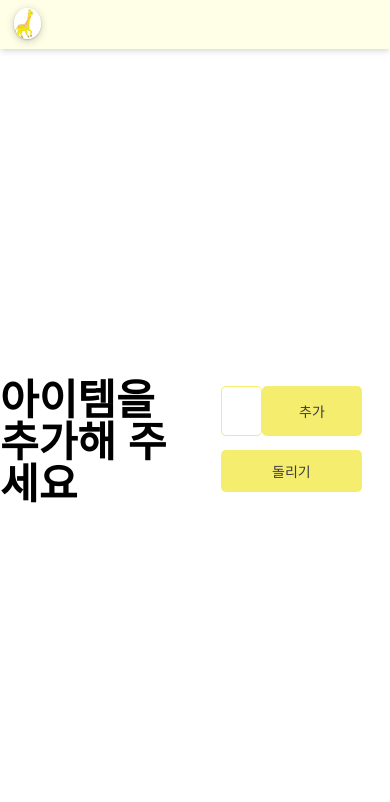
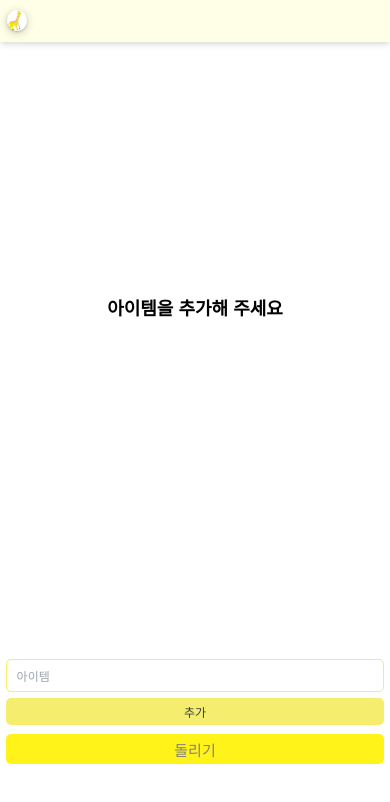
Before and after one commit to happy-wook-kim/JWorld, a Next.js app: page / in a window 390 px wide. Shown: the top 802 px of the page. Built offline with nearby package versions, Linux system fonts and the light colour scheme; a web font is replaced by a local one.

Commit message:
fix: 반응형 디자인 추가

```diff
--- a/package.json
+++ b/package.json
@@ -18,5 +18,6 @@
     "postcss": "^8",
     "sass": "^1.69.5",
     "tailwindcss": "^3.3.0"
-  }
+  },
+  "packageManager": "pnpm@8.15.7+sha256.50783dd0fa303852de2dd1557cd4b9f07cb5b018154a6e76d0f40635d6cee019"
 }
--- a/src/app/header.css
+++ b/src/app/(components)/common/header.css
@@ -5,6 +5,21 @@
   align-items: center;
   background-color: var(--primary-color);
   box-shadow: rgba(0, 0, 0, 0.1) 0px 4px 6px -1px, rgba(0, 0, 0, 0.06) 0px 2px 4px -1px;
+  min-height: 3.5rem;
+}
+
+@media (max-width: 768px) {
+  .header {
+    padding: 0.5rem 0.8rem;
+    min-height: 4rem;
+  }
+}
+
+@media (max-width: 480px) {
+  .header {
+    padding: 0.4rem 0.6rem;
+    min-height: 3.5rem;
+  }
 }
 
 .header button {
@@ -17,6 +32,21 @@
   height: 2.2rem;
   border-radius: 50%;
   box-shadow: rgba(60, 64, 67, 0.3) 0px 1px 2px 0px, rgba(60, 64, 67, 0.15) 0px 2px 6px 2px;
+  transition: transform 0.2s ease;
+}
+
+@media (max-width: 768px) {
+  .header--logo {
+    width: 2rem;
+    height: 2rem;
+  }
+}
+
+@media (max-width: 480px) {
+  .header--logo {
+    width: 1.8rem;
+    height: 1.8rem;
+  }
 }
 
 .header--logo:hover {
@@ -32,6 +62,19 @@
   margin-right: 1rem;
 }
 
+@media (max-width: 768px) {
+  .header__middle {
+    gap: 0rem 0.5rem;
+    margin-right: 0.5rem;
+  }
+}
+
+@media (max-width: 480px) {
+  .header__middle {
+    margin-right: 0.3rem;
+  }
+}
+
 /*  */
 .header__back {
   width: max-content;
--- a/src/app/roulette.jsx
+++ b/src/app/(components)/roulette.jsx
@@ -41,7 +41,7 @@ export default function Roulette () {
         'fillStyle' : colors[10 - items?.length % 10],
         // 'fillStyle' : `#${Math.round(Math.random() * 0xffffff).toString(16)}`,
         'text' : value.slice(0, 9),
-        'textFontWeight' : value === '준노' ? '800' : '100'
+        'textFontWeight' : '100'
       }
       setItems([form, ...items])
     }else {
@@ -53,9 +53,29 @@ export default function Roulette () {
   }
 
   useEffect(() => {
+    const updateSize = () => {
+      const isMobile = window.innerWidth <= 768
+
+      let availableWidth, availableHeight
+      if (isMobile) {
+        availableWidth = window.innerWidth * 0.9
+        availableHeight = (window.innerHeight - 200) * 0.8
+      } else {
+        availableWidth = window.innerWidth * 0.35
+        availableHeight = window.innerHeight * 0.7
+      }
+
+      const calculatedRadius = Math.min(availableWidth, availableHeight) / 2.2
+
+      setRadius(calculatedRadius)
+      setFontSize(Math.floor(calculatedRadius / 10))
+    }
+
     setDraw(true)
-    setRadius(window.innerWidth > window.innerHeight ? window.innerHeight / 3.6 : window.innerWidth / 3.6)
-    setFontSize(Math.floor((window.innerWidth > window.innerHeight ? window.innerHeight / 3.6 : window.innerWidth / 3.6) / 11))
+    updateSize()
+
+    window.addEventListener('resize', updateSize)
+    return () => window.removeEventListener('resize', updateSize)
   }, [])
   useEffect(() => {
     setRoulette()
@@ -72,32 +92,38 @@ export default function Roulette () {
     }
   };
 
+  console.log(window.innerHeight / 10)
   const setRoulette = () => {
     if(items.length > 0) {
-      arrow.current.style.top = `calc(50% - ${radius * 1.15}px)`;
-      arrow.current.style.left = `calc(41% - ${fontSize / 2}px)`;
-      resultH1.current.style.top = `calc(50% - ${radius * 1.3}px)`;
-      resultH1.current.style.width = `${window.innerWidth / 1.8}px`;
+      const heightWeight = window.innerHeight / 10
+      const arrowTop = window.innerWidth > 600 ? heightWeight : 15
+      const resultTop = window.innerWidth > 600 ? 35: 15
+      const boardRect = canvas.current.parentElement.getBoundingClientRect();
+      arrow.current.style.top = `calc(50% - ${radius + arrowTop}px)`;
+      arrow.current.style.left = `calc(50% - 15px)`;
+      resultH1.current.style.top = `calc(50% - ${radius + arrowTop + resultTop}px)`;
+      resultH1.current.style.right = window.innerWidth < 600 ? `5px` : '';
+      resultH1.current.style.width = `100%`;
       setTheWheel(new Winwheel({
-        'outerRadius'     : radius,        // Set outer radius so wheel fits inside the background.
-        'innerRadius'     : 0,         // Make wheel hollow so segments dont go all way to center.
-        'textFontSize'    : items.length > 12 ? fontSize / 1.3 : fontSize * 1.2,         // Set default font size for the segments.
-        'textOrientation' : items.length > 6 ? 'vertical' : 'curved', // Make text vertial so goes down from the outside of wheel.
-        'textAlignment'   : 'outer',    // Align text to outside of wheel.
+        'canvasId'        : 'canvas',
+        'outerRadius'     : radius,
+        'innerRadius'     : 0,
+        'textFontSize'    : items.length > 12 ? fontSize / 1.3 : fontSize * 1.2,
+        'textOrientation' : items.length > 6 ? 'vertical' : 'curved',
+        'textAlignment'   : 'outer',
         'textFontFamily'  : 'NotoSans KR',
         'textFillStyle'   : '#FFF',
-        'numSegments'     : items?.length,         // Specify number of segments.
-        'segments'        : items,           // Define segments including colour and text. font size and text colour overridden on backrupt segments.
-        'animation' :           // Specify the animation to use.
+        'numSegments'     : items?.length,
+        'segments'        : items,
+        'animation' :
         {
           'type'     : 'spinToStop',
           'duration' : 8,
           'spins'    : 5,
-          'callbackFinished' : alertPrize,  // Function to call whent the spinning has stopped.
-          'callbackSound'    : check,   // Called when the tick sound is to be played.
-          // 'soundTrigger'     : 'pin',        // Specify pins are to trigger the sound.
+          'callbackFinished' : alertPrize,
+          'callbackSound'    : check,
         },
-        'pins' :                // Turn pins on.
+        'pins' :
         {
           'number'     : items?.length,
           'fillStyle'  : 'silver',
@@ -134,7 +160,17 @@ export default function Roulette () {
     let size
     if(typeof window !== 'undefined')
     {
-      size = type === 'w' ? window.innerWidth / 1.8 : window.innerHeight / 1.1
+      const isMobile = window.innerWidth <= 768
+
+      if (type === 'w') {
+        if (isMobile) {
+          size = window.innerWidth
+        } else {
+          size = window.innerWidth * 0.6
+        }
+      } else {
+        size = window.innerHeight - 100
+      }
     }
     return size
   }
@@ -169,7 +205,7 @@ export default function Roulette () {
       <Script src={'Winwheel.min.js'} onLoad={setRoulette}/>
       <div className={styles.game}>
         <section className={styles.sectionBoard}>
-          {isDraw ? <canvas id="canvas" width={getSize('w')} height={getSize('h')} className={styles.canvas} ref={canvas}></canvas> : <></>}
+          {isDraw ? <canvas id="canvas" width={radius * 2.5} height={radius * 2.5} className={styles.canvas} ref={canvas}></canvas> : <></>}
           {items.length === 0 ? <h3 className={styles.noItemGuide} active={items.length}>아이템을 추가해 주세요</h3> : <></>}
           <div className={styles.arrow}>
             <h1 className={styles.result} ref={resultH1}>{result}</h1>
@@ -181,14 +217,9 @@ export default function Roulette () {
         <section className={styles.sectionInput}>
           <div className={styles.inputDiv}>
             <div className={styles.sectionInput__item}>
-              <span active={inputTextGuide.show === false ? 'false' : 'true'} className={styles.inputTextGuide}>{inputTextGuide.text}</span>
               <input id="inputName" placeholder='아이템' type="text" disabled={isRotating} maxLength={8} ref={inputItem}
                 onChange={handleItemChange} onKeyPress={handleItemKeyPress}/>
               <button className={styles.add} onClick={addItem} disabled={isRotating}>추가</button>
-            </div>
-            <div>
-              {/* <label htmlFor="inputName">메뉴 :</label>
-              <input id="inputName" placeholder='메뉴' type="text"></input> */}
             </div>
           </div>
           <div className={styles.rotateDiv}>
--- a/src/app/rouletter.module.scss
+++ b/src/app/(components)/rouletter.module.scss
@@ -3,12 +3,38 @@
 .game {
   display: grid;
   grid-template-columns: 1fr 0.5fr;
-  grid-area:
+  grid-template-areas:
     "board input";
   height: calc(100vh - 4.5rem);
+  gap: 1rem;
+}
+
+@media (max-width: 1024px) {
+  .game {
+    grid-template-columns: 1fr 0.4fr;
+  }
+}
+
+@media (max-width: 768px) {
+  .game {
+    grid-template-areas:
+      "board"
+      "input";
+    grid-template-columns: 1fr;
+    grid-template-rows: 1fr 0.4fr;
+    gap: 0.5rem;
+  }
+}
+
+@media (max-width: 480px) {
+  .game {
+    grid-template-rows: 1fr 0.5fr;
+    height: calc(100vh - 3.5rem);
+  }
 }
 
 .sectionBoard {
+  grid-area: board;
   display: flex;
   justify-content: center;
   align-items: center;
@@ -19,13 +45,31 @@
   position: absolute;
   font-size: 3rem;
   font-weight: 600;
+  text-align: center;
+  padding: 0 1rem;
+}
+
+@media (max-width: 768px) {
+  .noItemGuide {
+    font-size: 2rem;
+  }
+}
+
+@media (max-width: 480px) {
+  .noItemGuide {
+    font-size: 1.5rem;
+  }
 }
 
 /* 룰렛 */
 .canvas {
   position: absolute;
-  top: 0%;
-  left: 0%;
+  top: 50%;
+  left: 50%;
+  transform: translate(-50%, -50%);
+  width: 100%;
+  height: 100%;
+  object-fit: contain;
 }
 
 .arrow {
@@ -44,41 +88,109 @@
     width: 100%;
   }
 }
+
+@media (max-width: 768px) {
+  .arrow {
+    svg {
+      width: 25px;
+      height: 25px;
+    }
+    h1 {
+      font-size: 2rem;
+    }
+  }
+}
+
+@media (max-width: 480px) {
+  .arrow {
+    svg {
+      width: 20px;
+      height: 20px;
+    }
+    h1 {
+      font-size: 1.6rem;
+    }
+  }
+}
 .result {
   position: absolute;
   height: 3rem;
   text-align: center;
+  display: flex;
+  justify-content: center;
 }
 
 /* 아이템 input */
 .sectionInput {
+  grid-area: input;
   display: flex;
   flex-direction: column;
   justify-content: center;
   align-items: center;
   gap: 1rem 0.5rem;
-  padding: 1rem 2rem;
+  padding: 1rem 4rem;
   input:disabled {
     border-color: lightgray;
   }
   button:disabled {
     background-color: lightgray;
   }
-
   .inputDiv {
     width: 100%;
     input {
       width: 100%;
     }
   }
+  .rotateDiv {
+    width: 100%;
+    button {
+      width: 100%;
+      background: #fff31a;
+      color: gray;
+      font-size: 1.25rem;
+      &:disabled {
+        background-color: lightgray;
+      }
+    }
+  }
   &__item {
     display: flex;
     width: 100%;
-    height: 50px;
+    height: 3.5rem;
     position: relative;
+    gap: 0.5rem;
     button {
-      min-width: 100px;
+      min-width: 7rem;
       height: 100%;
+      flex-shrink: 0;
+    }
+  }
+}
+
+@media (max-width: 768px) {
+  .sectionInput {
+    padding: 1rem;
+    gap: 0.8rem;
+
+    &__item {
+      height: 3rem;
+      flex-direction: column;
+      gap: 0.5rem;
+
+      button {
+        min-width: auto;
+        width: 100%;
+      }
+    }
+  }
+}
+
+@media (max-width: 480px) {
+  .sectionInput {
+    padding: 0.5rem;
+
+    &__item {
+      height: auto;
     }
   }
 
@@ -120,7 +232,6 @@
 
   .rotateDiv {
     width: 100%;
-
     button {
       width: 100%;
     }
--- /dev/null
+++ b/src/app/(css)/globals.css
@@ -0,0 +1,87 @@
+@tailwind base;
+@tailwind components;
+@tailwind utilities;
+
+* {
+  --primary-color: #FFFEE6;
+  --secondary-color: #F4ED6E;
+  --third-color: #E2495B;
+  --forth-color: #C4BA3B;
+
+  --font-color: rgb(61, 61, 61);
+}
+
+html {
+  font-size: 14px;
+}
+
+button:not(.header__button) {
+  padding: 1rem 1.8rem;
+  background-color: var(--secondary-color);
+  border-radius: 5px;
+  color: rgb(61, 61, 61);
+  font-weight: 500;
+  transition: all 0.2s ease;
+  cursor: pointer;
+}
+
+button:not(.header__button):hover:not(:disabled) {
+  background-color: var(--forth-color);
+  transform: translateY(-1px);
+}
+
+input {
+  padding: 1rem 1.4rem;
+  border: 1px solid var(--secondary-color);
+  border-radius: 5px;
+  transition: border-color 0.2s ease;
+}
+
+input:focus {
+  outline: none;
+  border-color: var(--forth-color);
+}
+
+@media (max-width: 1024px) {
+  html {
+    font-size: 16px;
+  }
+
+  button:not(.header__button) {
+    padding: 0.8rem 1.5rem;
+  }
+
+  input {
+    padding: 0.8rem 1.2rem;
+  }
+}
+
+@media (max-width: 768px) {
+  html {
+    font-size: 14px;
+  }
+
+  button:not(.header__button) {
+    padding: 0.7rem 1.2rem;
+  }
+
+  input {
+    padding: 0.7rem 1rem;
+  }
+}
+
+@media (max-width: 480px) {
+  html {
+    font-size: 12px;
+  }
+
+  button:not(.header__button) {
+    padding: 0.6rem 1rem;
+    font-size: 1rem;
+  }
+
+  input {
+    padding: 0.6rem 0.8rem;
+    font-size: 1rem;
+  }
+}
--- a/src/app/globals.css
+++ /dev/null
@@ -1,30 +0,0 @@
-@tailwind base;
-@tailwind components;
-@tailwind utilities;
-
-* {
-  --primary-color: #FFFEE6;
-  --secondary-color: #F4ED6E;
-  --third-color: #E2495B;
-  --forth-color: #C4BA3B;
-
-  --font-color: rgb(61, 61, 61);
-}
-
-html {
-  font-size: 14px;
-}
-
-button:not(.header__button) {
-  padding: 1rem 1.8rem;
-  background-color: var(--secondary-color);
-  border-radius: 5px;
-  color: rgb(61, 61, 61);
-  font-weight: 500;
-}
-
-input {
-  padding: 1rem 1.4rem;
-  border: 1px solid var(--secondary-color);
-  border-radius: 5px;
-}
--- a/src/app/layout.js
+++ b/src/app/layout.js
@@ -1,7 +1,7 @@
 import { Noto_Sans_KR } from 'next/font/google'
-import './globals.css'
-import './reset.css'
-import Header from "./header.jsx";
+import './(css)/globals.css'
+import './(css)/reset.css'
+import Header from "./(components)/common/header.jsx";
 
 const font = Noto_Sans_KR({ subsets: ['latin']})
 
--- a/src/app/page.js
+++ b/src/app/page.js
@@ -1,5 +1,4 @@
-
-import Roulette from "./roulette.jsx";
+import Roulette from "./(components)/roulette.jsx";
 
 export default function Home() {
   return (
```
Also changed, not shown: src/app/roulette/page.js (deleted, +0 -10 lines), src/app/(components)/common/header.jsx (renamed from src/app/header.jsx), src/app/(css)/reset.css (renamed from src/app/reset.css), 2 other files (tests, documents, lock files or other folders).
